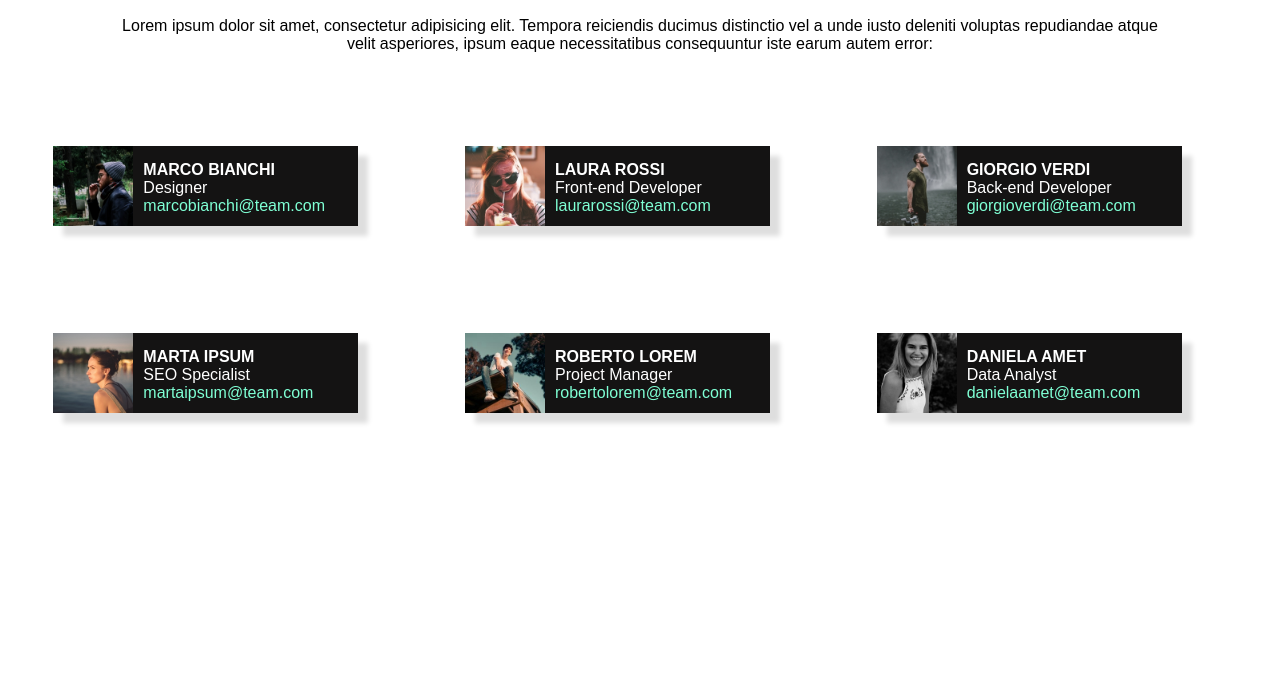
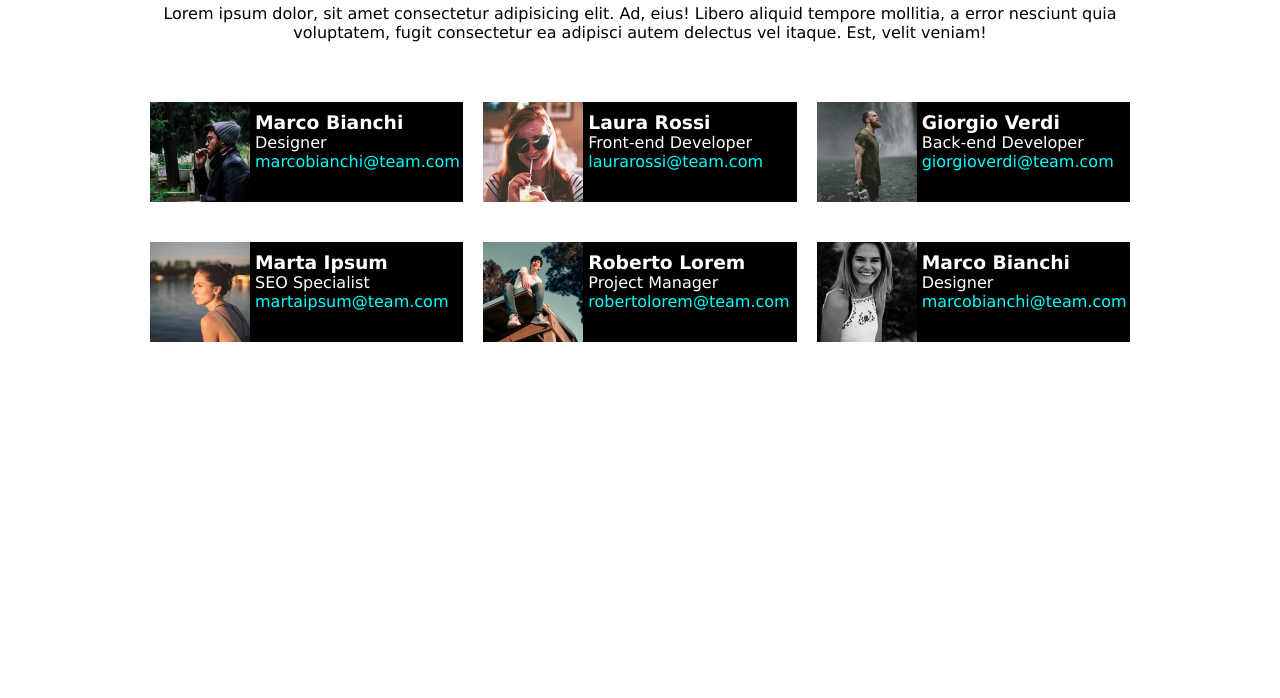
Before and after one commit to Carlo1891/html-css-float-cards, a plain HTML site: page index.html in a window 1280 px wide. Shown: the part 102-800 px from the top of the page. Drawn offline with Linux system fonts and the light colour scheme.

Commit message:
Correzione

```diff
--- a/index.html
+++ b/index.html
@@ -11,85 +11,69 @@
     <body>
 
         <!--Intestazione Sito Float-->
+        <main>
 
-    <header>
+            <div class="container">
+
+                <section>
                     <h1>Meet Our Team</h1>
-    </header>
+                    <p>Lorem ipsum dolor, sit amet consectetur adipisicing elit. Ad, eius! Libero aliquid tempore mollitia, a error nesciunt quia voluptatem, fugit consectetur ea adipisci autem delectus vel itaque. Est, velit veniam!</p>
+                </section>
+                <section>
+                    <div class="cards clearfix">
+                        <div class="card">
+                            <img src="./img/male1.png" class="avatar" alt="Marco Bianchi">
+                            <div class="contents">
+                                <h3 class="name">Marco Bianchi</h3>
+                                <div class="position">Designer</div>
+                                <a href="#">marcobianchi@team.com</a>
+                            </div>
+                        </div>
+                        <div class="card">
+                            <img src="./img/female1.png" class="avatar" alt="Laura Rossi">
+                            <div class="contents">
+                                <h3 class="name">Laura Rossi</h3>
+                                <div class="position">Front-end Developer</div>
+                                <a href="#">laurarossi@team.com</a>
+                            </div>
+                        </div>
+                        <div class="card">
+                            <img src="./img/male2.png" class="avatar" alt="Giorgio Verdi">
+                            <div class="contents">
+                                <h3 class="name">Giorgio Verdi</h3>
+                                <div class="position">Back-end Developer</div>
+                                <a href="#">giorgioverdi@team.com</a>
+                            </div>
+                        </div>
+                        <div class="card">
+                            <img src="./img/female2.png" class="avatar" alt="Marta Ipsum">
+                            <div class="contents">
+                                <h3 class="name">Marta Ipsum</h3>
+                                <div class="position">SEO Specialist</div>
+                                <a href="#">martaipsum@team.com</a>
+                            </div>
+                        </div>
+                        <div class="card">
+                            <img src="./img/male3.png" class="avatar" alt="Roberto Lorem">
+                            <div class="contents">
+                                <h3 class="name">Roberto Lorem</h3>
+                                <div class="position">Project Manager</div>
+                                <a href="#">robertolorem@team.com</a>
+                            </div>
+                        </div>
+                        <div class="card">
+                            <img src="./img/female3.png" class="avatar" alt="Marco Bianchi">
+                            <div class="contents">
+                                <h3 class="name">Marco Bianchi</h3>
+                                <div class="position">Designer</div>
+                                <a href="#">marcobianchi@team.com</a>
+                            </div>
+                        </div>
 
-    <main class="container">
-
-        <section class="team">
-
-            <p class="description">Lorem ipsum dolor sit amet, consectetur adipisicing elit. Tempora reiciendis ducimus distinctio vel a unde iusto deleniti voluptas repudiandae atque velit asperiores, ipsum eaque necessitatibus consequuntur iste earum autem error:</p>
-
-                <div class="worker 1">
-
-                    <img src="./img/male1.png" alt="male1">
-                    <section class="profile">
-                        <p><strong>MARCO BIANCHI</strong></p>
-                        <p>Designer</p>
-                        <a href="mailto:marcobianchi@team.com">marcobianchi@team.com</a>
+                    </div>
                 </section>
 
             </div>
-
-                <div class="worker 2">
-
-                    <img src="./img/female1.png" alt="female1">
-                    <section class="profile">
-                        <p><strong>LAURA ROSSI</strong></p>
-                        <p>Front-end Developer</p>
-                        <a href="mailto:laurarossi@team.com">laurarossi@team.com</a>
-                    </section>
-
-                </div>
-
-                <div class="worker 3">
-
-                    <img src="./img/male2.png" alt="male2">
-                    <section class="profile">
-                        <p><strong>GIORGIO VERDI</strong></p>
-                        <p>Back-end Developer</p>
-                        <a href="mailto:giorgioverdi@team.com">giorgioverdi@team.com</a>
-                    </section>
-
-                </div>
-
-                <div class="worker 4">
-
-                    <img src="./img/female2.png" alt="female2">
-                    <section class="profile">
-                        <p><strong>MARTA IPSUM</strong></p>
-                        <p>SEO Specialist</p>
-                        <a href="mailto:martaipsum@team.com">martaipsum@team.com</a>
-                    </section>
-
-                </div>
-
-                <div class="worker 5">
-
-                    <img src="./img/male3.png" alt="male3">
-                    <section class="profile">
-                        <p><strong>ROBERTO LOREM</strong></p>
-                        <p>Project Manager</p>
-                        <a href="mailto:robertolorem@team.com">robertolorem@team.com</a>
-                    </section>
-
-                </div>
-
-                <div class="worker 6">
-
-                    <img src="./img/female3.png" alt="female3">
-                    <section class="profile">
-                        <p><strong>DANIELA AMET</strong></p>
-                        <p>Data Analyst</p>
-                        <a href="mailto:danielaamet@team.com">danielaamet@team.com</a>
-                    </section>
-
-
-                </div>
-
-        </section>
 
         </main>
 
--- a/style.css
+++ b/style.css
@@ -1,64 +1,62 @@
-/*Resect*/
-
 *{
     margin: 0;
     padding: 0;
     box-sizing: border-box;
+    font-family: Verdana, Geneva, Tahoma, sans-serif;
 }
 
-/*Intestazione pagina*/
-
-header{
-    text-align: center;
-    color: palevioletred;
-    margin-top: 40px;
-    font-family: 'Trebuchet MS', 'Lucida Sans Unicode', 'Lucida Grande', 'Lucida Sans', Arial, sans-serif;
+.clearfix::after{
+    content: '';
+    display: table;
+    clear: both;
 }
 
-/*Corpo*/
+body{
+    font-family: 'Franklin Gothic Medium', 'Arial Narrow', Arial, sans-serif;
+    color: black;
+    background: white;
+}
 
 .container{
-    font-family: Arial, Helvetica, sans-serif;
+    width: 100%;
+    max-width: 1000px;
+    margin: 0 auto;
 }
 
-.description{
-    text-align: center;
-    margin: 40px 120px;
+section{
+    padding: 20px 0;
 }
 
-a{
-    text-decoration: none;
+h1{
+    color: pink;
+    text-align: center;
+    margin: 20px 0;
+    font-size: 40px;
 }
 
-/*Etichette*/
-
-.worker{
-    width: 305px;
-    height: 80px;
-    margin: calc(100%/6 - 160px);
-    background-color: rgb(20, 19, 19);
-    box-shadow: 10px 10px 5px #dedede;
-    color: white;
-    float: left;
+p{
+    text-align: center;
 }
 
-/*Contenuto etichette*/
-
-img{
-    width: 80px;
-    height: 80px;
+.card{
     float: left;
+    background-color: black;
+    color: white;
+    margin: 20px 10px;
+    width: calc(100% / 3 - 20px);
 }
 
-p strong{
-    font-style: bold;
+.card .avatar{
+    float: left;
+    width: 100px;
 }
 
-.profile{
-    float: left;
-    padding: 15px 10px 0;
+.card .contents{
+    padding: 10px;
+    margin-left: 95px;
 }
 
-a{
-    color: aquamarine;
+.contents > a{
+    text-decoration: none;
+    color: aqua;
 }
```
Lines whose indentation alone changed are shown as unchanged.
